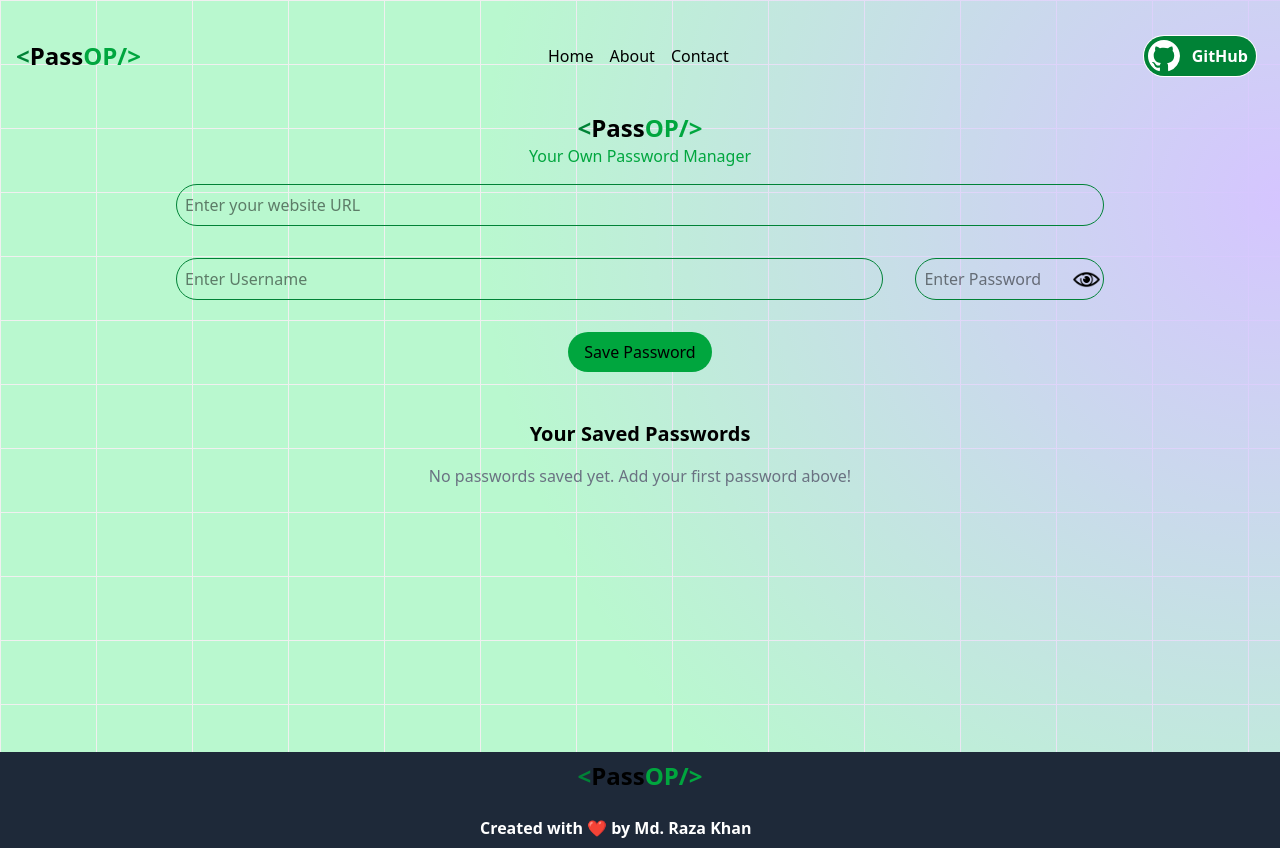
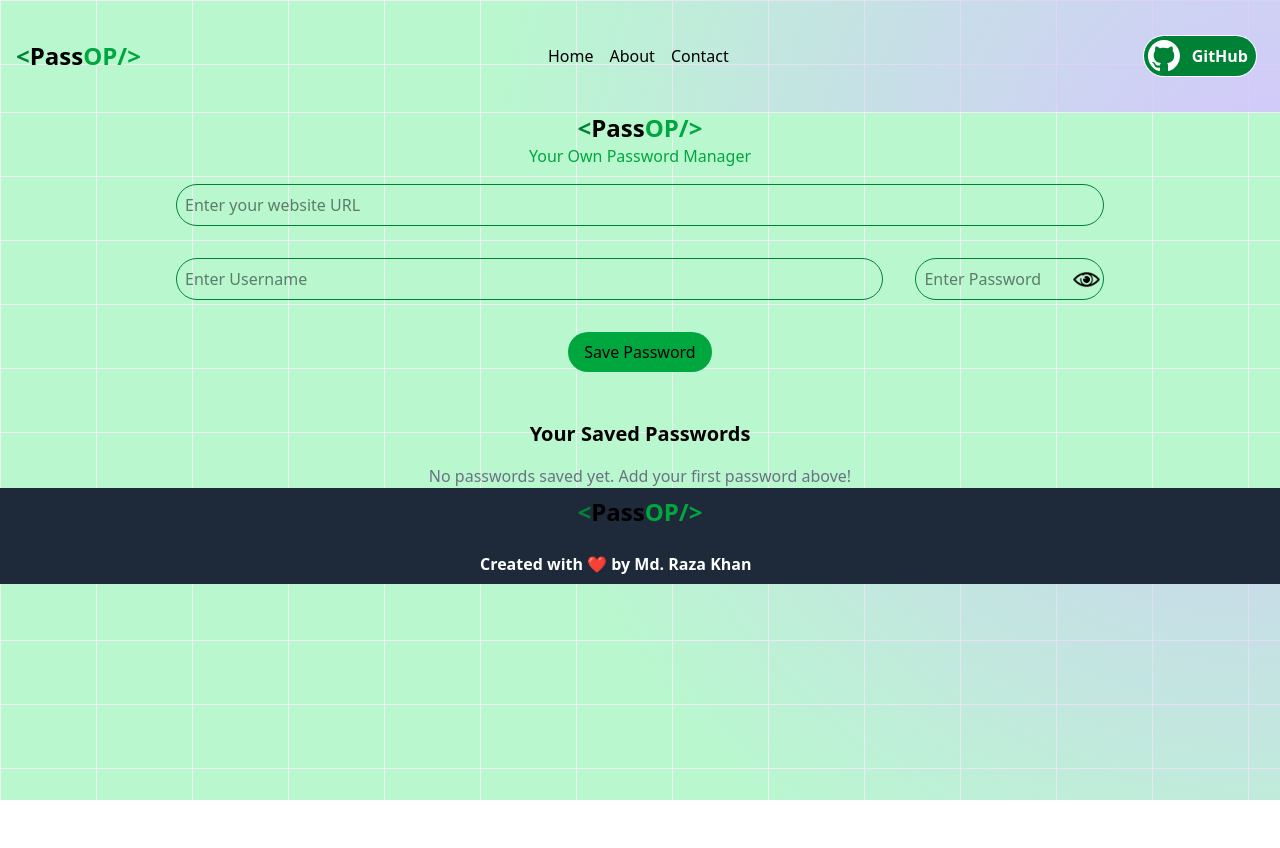
Before and after one commit to razaOnGit/Project-Basic-to-Advance, a React (Vite) app in the folder 11.Password_Manager/Password-keeper/: page / in a window 1280 px wide. After the commit the page ends 800 px from the top, so only its background shows below. Built offline with nearby package versions, Linux system fonts and the light colour scheme; some icons are missing.

Commit message:
app bg handle

```diff
--- a/11.Password_Manager/Password-keeper/src/App.jsx
+++ b/11.Password_Manager/Password-keeper/src/App.jsx
@@ -10,10 +10,10 @@ function App() {
   return (
     <>
       <Navbar />
-      <div className='min-h-[80vh]'>
-      <Manager/>
-      </div>
-     <Footer />
+        <div className=" bg-green-200 bg-[linear-gradient(to_right,#f0f0f0_1px,transparent_1px),linear-gradient(to_bottom,#f0f0f0_1px,transparent_1px)] bg-[size:6rem_4rem]">
+          <Manager />
+        </div>
+        <Footer />
     </>
   )
 }
```
